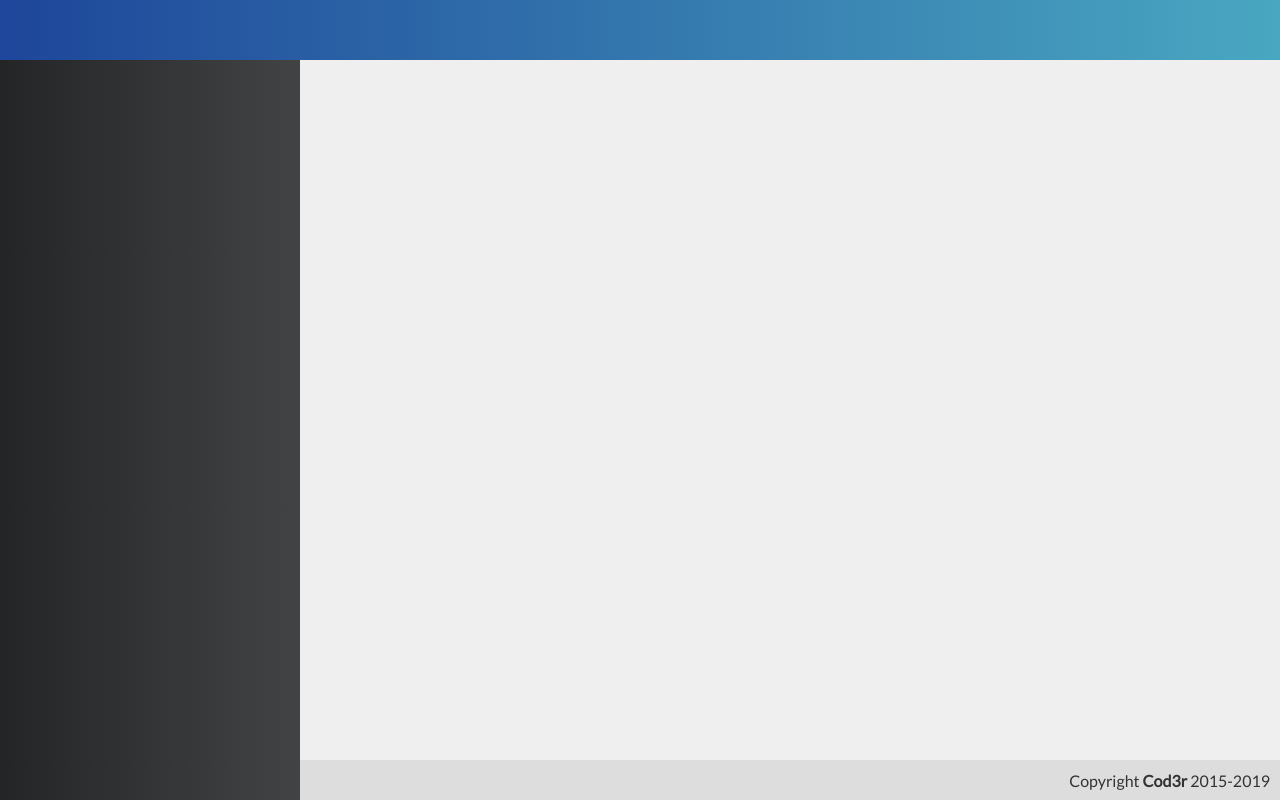
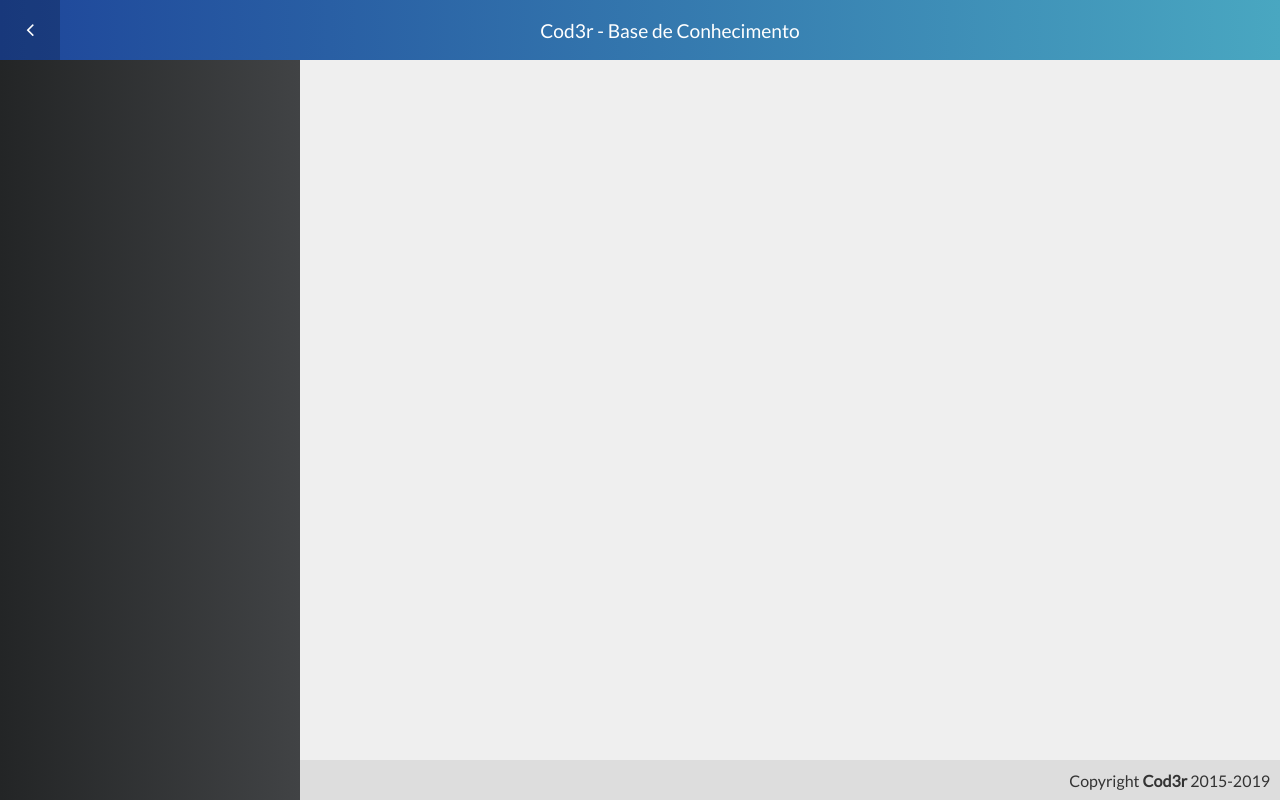
Before and after one commit to MathiTz/painel-project, a Vue app in the folder versao-inicial/frontend/: page / in a window 1280 px wide. Built offline with nearby package versions, Linux system fonts and the light colour scheme.

Commit message:
Trabalhando com vuex

```diff
--- a/versao-inicial/frontend/src/App.vue
+++ b/versao-inicial/frontend/src/App.vue
@@ -1,6 +1,6 @@
 <template>
   <div id="app">
-    <Header/>
+    <Header title="Cod3r - Base de Conhecimento" :hideToggle="false"/>
     <Menu/>
     <Content/>
     <Footer/>
--- a/versao-inicial/frontend/src/components/template/Header.vue
+++ b/versao-inicial/frontend/src/components/template/Header.vue
@@ -1,10 +1,27 @@
 <template>
-  <header class="header"></header>
+  <header class="header">
+    <a href="#" class="toggle" @click="toggleMenu" v-if="!hideToggle">
+      <i class="fa fa-lg" :class="icon"></i>
+    </a>
+    <h1 class="title">{{title}}</h1>
+  </header>
 </template>
 
 <script>
 export default {
-  name: "Header"
+  name: "Header",
+  props: {
+    title: String,
+    hideToggle: Boolean
+  },
+  computed: {
+    icon() {
+      return "fa-angle-left";
+    }
+  },
+  methods: {
+    toggleMenu() {}
+  }
 };
 </script>
 
@@ -16,4 +33,33 @@
   justify-content: center;
   align-items: center;
 }
+
+.title {
+  font-size: 1.2rem;
+  color: #fff;
+  font-weight: 100;
+  flex-grow: 1;
+  text-align: center;
+}
+
+.title a {
+  color: #fff;
+  text-decoration: none;
+}
+
+header.header > a.toggle {
+  width: 60px;
+  height: 100%;
+  color: #fff;
+  justify-self: flex-start;
+  text-decoration: none;
+
+  display: flex;
+  justify-content: center;
+  align-items: center;
+}
+
+header.header > a.toggle:hover {
+  background-color: rgba(0, 0, 0, 0.2);
+}
 </style>
```
Also changed, not shown: versao-inicial/frontend/src/main.js (+5 -4 lines).
